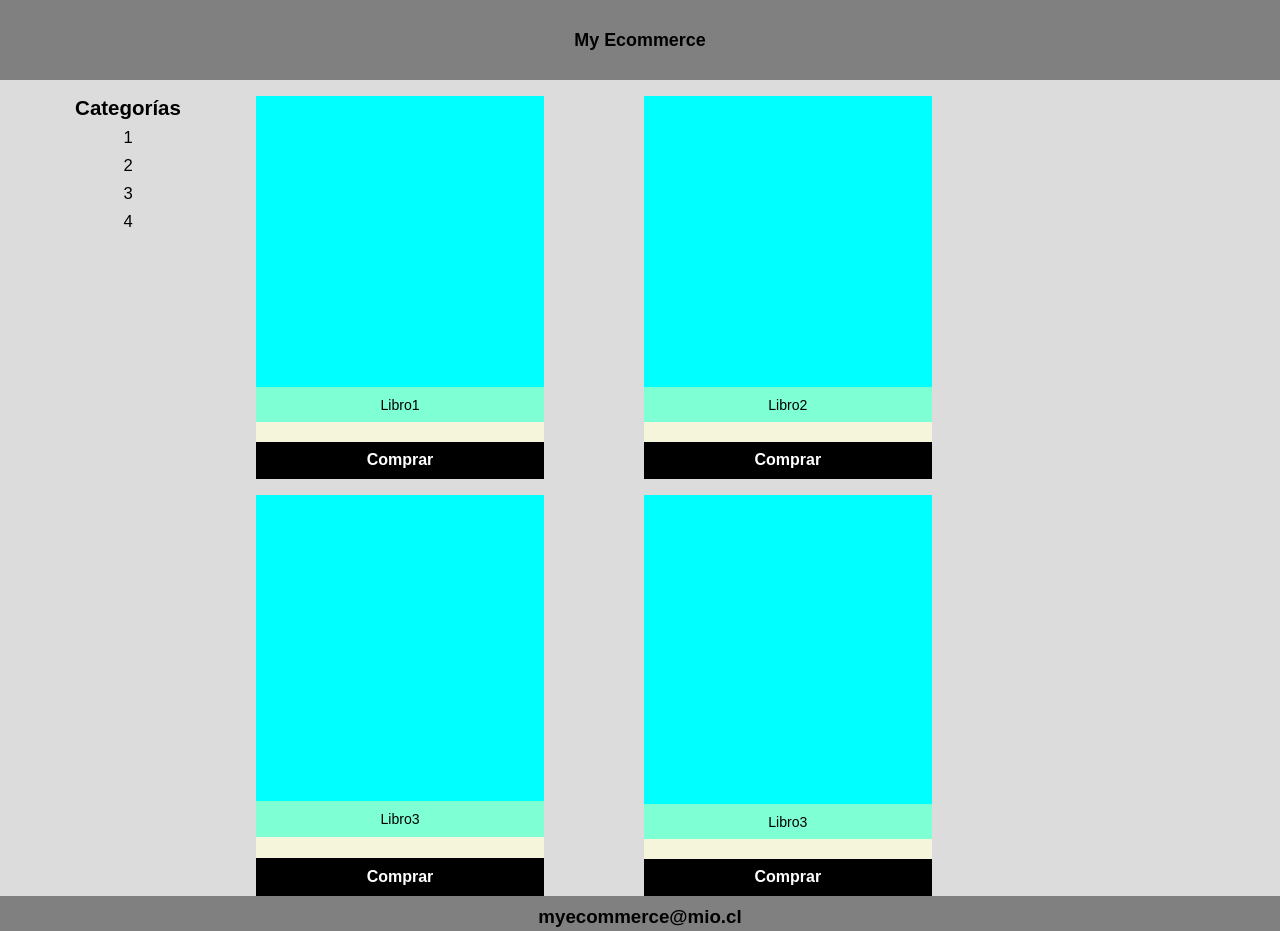
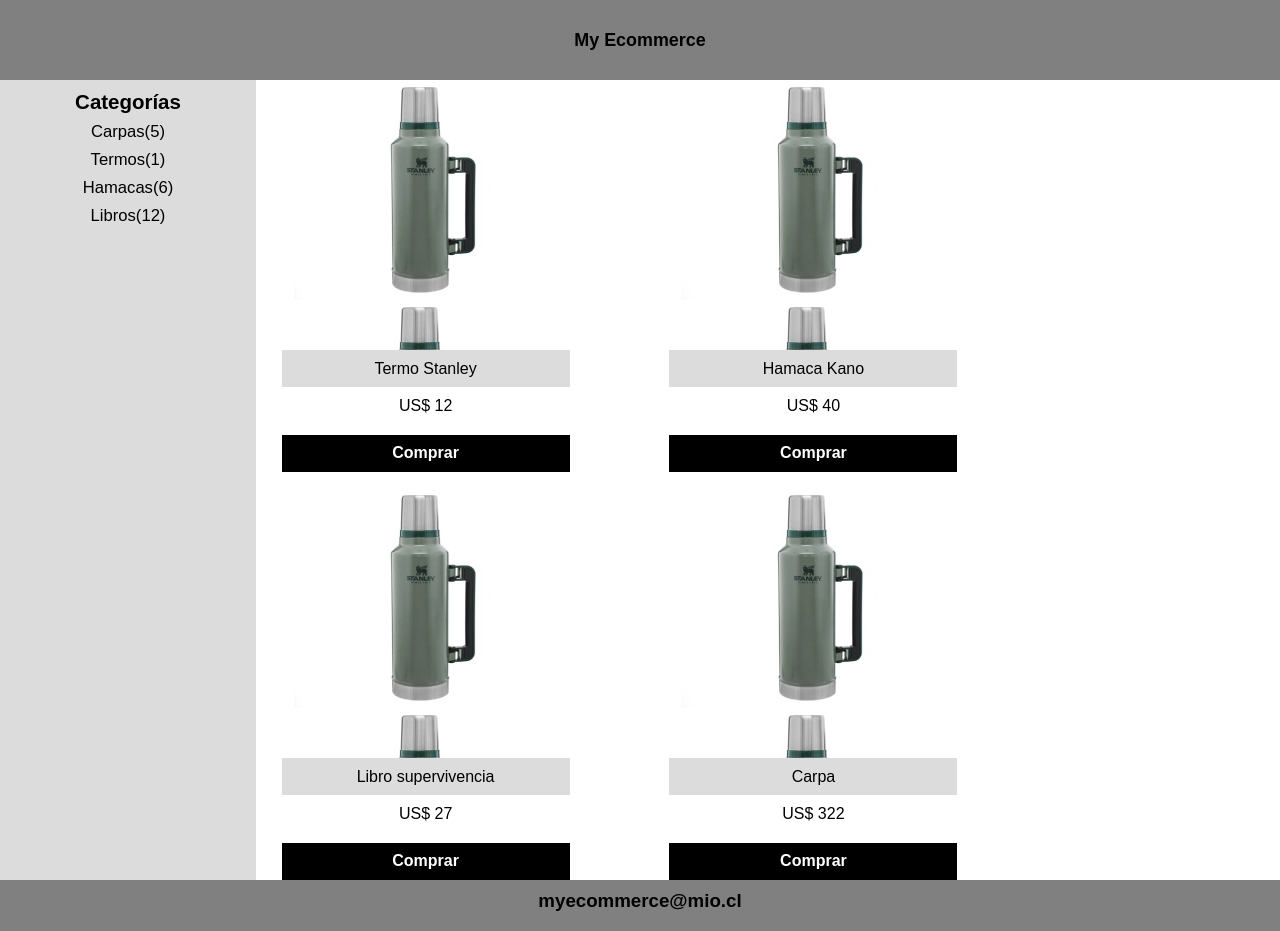
Before and after one commit to RodDev88/grid-layout, a plain HTML site: page desafio_grid/index.html in a window 1280 px wide. Shown: the top 931 px of the page. Drawn offline with Linux system fonts and the light colour scheme.

Commit message:
implementacion colores definitivos y foto de producto base

```diff
--- a/desafio_grid/assets/css/styles.css
+++ b/desafio_grid/assets/css/styles.css
@@ -39,7 +39,7 @@
     grid-area: menu;
     height: 100vh;
     background-color: gainsboro;
-    padding-top: 2vh;
+    /* padding-top: 2vh; */
 }
 
 .categorias-menu {
@@ -52,6 +52,7 @@
 
 .categorias-menu h4 {
     font-size: 1.6vw;
+    margin-top: 10px;
 }
 
 .categorias-menu p {
@@ -63,13 +64,16 @@
 .product-container {
     grid-area: main;
     height: 100vh;
-    background-color: gainsboro;
+    background-color: white;
     display: grid;
     grid-template-columns: repeat(auto-fit,18em);
     grid-template-rows: repeat(auto-fit,3fr);
     grid-gap: 2% 10%;
-    padding-top: 2vh;
+    /* padding-top: 2vh;
     padding-right: 2vw;
+    padding-left: 2vw;
+    padding-bottom: 2vh; */
+    padding-left: 2vw;
 }
 
 .products {
@@ -80,12 +84,14 @@
 }
 
 .product-photo {
-    flex-grow: 15;
+    flex-grow: 14;
+    background-color: white;
+    background-image: url(/grid-layout/desafio_grid/assets/imgs/termo.jpeg);
 }
 
 .product-name {
     flex-grow: 1;
-    background-color: aquamarine;
+    background-color: gainsboro;
     display: flex;
     justify-content: center;
     align-items: center;
@@ -93,13 +99,16 @@
 
 .product-name h4 {
     font-family: Arial, Helvetica, sans-serif;
-    font-size: 1.1vw;
+    /* font-size: 1.1vw; */
     font-weight: 500;
 }
 
 .product-price {
     flex-grow: 1;
-    background-color: beige;
+    background-color: white;
+    font-family: Arial, Helvetica, sans-serif;
+    text-align: center;
+    padding-top: 10px;
 }
 
 .comprar-button {
--- a/desafio_grid/index.html
+++ b/desafio_grid/index.html
@@ -18,10 +18,10 @@
      <menu class="menu-lateral">
       <div class="categorias-menu">
         <h4>Categorías</h4>
-        <p class="productos-menu">1</p>
-        <p class="productos-menu">2</p>
-        <p class="productos-menu">3</p>
-        <p class="productos-menu">4</p>
+        <p class="productos-menu">Carpas(5)</p>
+        <p class="productos-menu">Termos(1)</p>
+        <p class="productos-menu">Hamacas(6)</p>
+        <p class="productos-menu">Libros(12)</p>
       </div>
      </menu>
 
@@ -30,9 +30,9 @@
       <div class="products">
         <div class="product-photo" id="product-1"></div>
         <div class="product-name">
-          <h4>Libro1</h4>
+          <h4>Termo Stanley</h4>
         </div>
-        <div class="product-price"></div>
+        <div class="product-price">US$ 12</div>
         <div class="comprar-button">
           <h4><a href="">Comprar</a></h4>
         </div>
@@ -40,9 +40,9 @@
       <div class="products">
         <div class="product-photo" id="product-1"></div>
         <div class="product-name">
-          <h4>Libro2</h4>
+          <h4>Hamaca Kano</h4>
         </div>
-        <div class="product-price"></div>
+        <div class="product-price">US$ 40</div>
         <div class="comprar-button">
           <h4><a href="">Comprar</a></h4>
         </div>
@@ -50,21 +50,20 @@
       <div class="products">
         <div class="product-photo" id="product-1"></div>
         <div class="product-name">
-          <h4>Libro3</h4>
+          <h4>Libro supervivencia</h4>
         </div>
-        <div class="product-price"></div>
+        <div class="product-price">US$ 27</div>
         <div class="comprar-button">
           <h4><a href="">Comprar</a></h4>
         </div>
       </div>
       <div class="products">
         <div class="product-photo" id="product-1">
-          <img src="assets/imgs" alt="">
         </div>
         <div class="product-name">
-          <h4>Libro3</h4>
+          <h4>Carpa</h4>
         </div>
-        <div class="product-price"></div>
+        <div class="product-price">US$ 322</div>
         <div class="comprar-button">
           <h4><a href="">Comprar</a></h4>
         </div>
```
Also changed, not shown: desafio_grid/assets/imgs/termo.jpeg (added), 1 other file.
